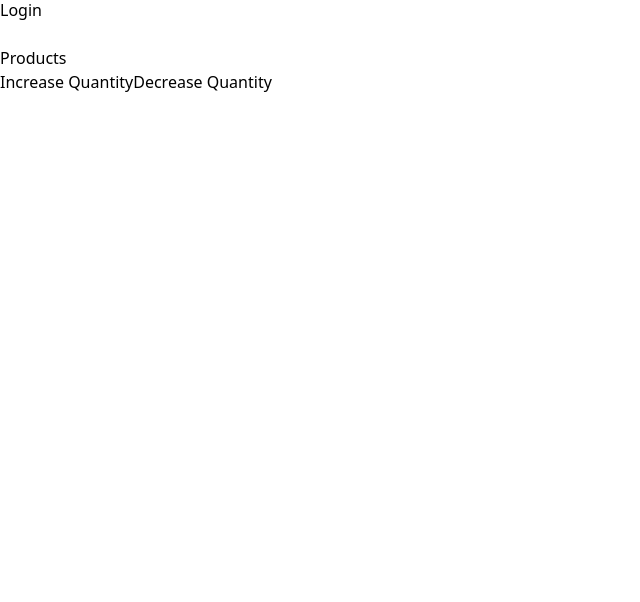
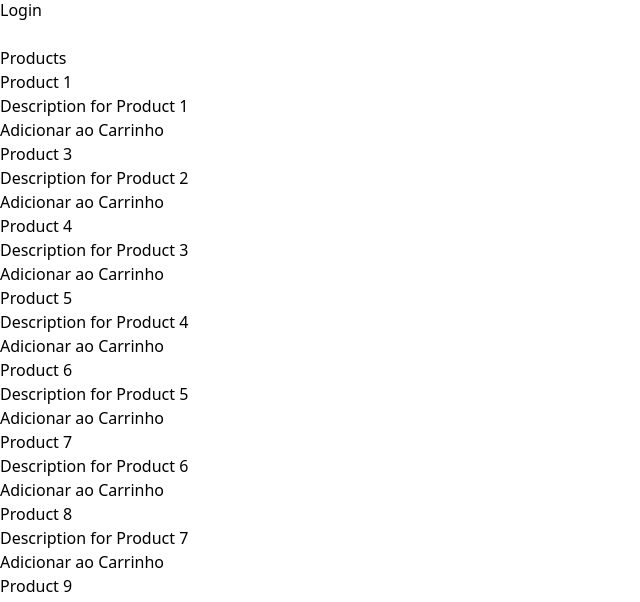
Before and after one commit to thiago-dev-front/store-redux, a React (Vite) app: page / in a window 1280 px wide. Shown: the part 350-952 px from the top of the page, without its empty margins (0-640 px from the left). Before the commit the page ends 800 px from the top, so only its background shows below. Built offline with nearby package versions, Linux system fonts and the light colour scheme.

Commit message:
feat: refactor card and types

```diff
--- a/src/components/Cart/index.tsx
+++ b/src/components/Cart/index.tsx
@@ -0,0 +1,62 @@
+import { useDispatch, useSelector } from 'react-redux';
+import { increaseQuantity, decreaseQuantity, toggleCart } from '../../store/actions/cartActions';
+
+interface CartState {
+    cart: {
+        quantity: number;
+        items: CartItem[];
+        isCartOpen: boolean;
+    }
+}
+
+interface CartItem {
+    id: number;
+    name: string;
+    description: string;
+    price: number;
+}
+
+const Cart = () => {
+    const dispatch = useDispatch();
+    const isCartOpen = useSelector((state: CartState) => state.cart.isCartOpen);
+    const totalItems = useSelector((state: CartState) => state.cart.quantity);
+    const cartItems = useSelector((state: CartState) => state.cart.items);
+
+
+    const handleIncreaseQuantity = () => {
+        dispatch(increaseQuantity());
+    };
+
+    const handleDecreaseQuantity = () => {
+        dispatch(decreaseQuantity());
+    };
+
+    const handleCloseCart = () => {
+        dispatch(toggleCart());
+    };
+
+    return (
+        <div className={`absolute top-0 right-0 bg-white h-screen max-w-80 min-w-96 shadow ${isCartOpen ? 'block' : 'hidden'}`}>
+            <h1>Carrinho</h1>
+            <div>Total Items: {totalItems}</div>
+
+
+            <div>
+                <h1>Cart</h1>
+                <ul>
+                    {cartItems.map((item, index) => (
+                        <li key={index}>
+                            <div>{item.name}</div>
+                            <div>{item.description}</div>
+                            <button onClick={handleIncreaseQuantity}>+</button>
+                            <button onClick={handleDecreaseQuantity}>-</button>
+                        </li>
+                    ))}
+                </ul>
+                <button onClick={handleCloseCart}>Fechar Carrinho</button>
+            </div>
+        </div>
+    );
+};
+
+export default Cart;
--- a/src/components/Header/index.tsx
+++ b/src/components/Header/index.tsx
@@ -3,8 +3,6 @@ import { ChangeEvent, useEffect, useState } from 'react'
 import api from '../../services/api'
 import { User } from '../../models/users';
 import { useSelector } from 'react-redux';
-
-
 
 export default function Header() {
     const [searchTerm, setSearchTerm] = useState<string>('');
@@ -66,7 +64,7 @@ export default function Header() {
                                 <nav>
                                     {
                                         totalItems && totalItems > 0 ?
-                                        <div className='text-white'>{totalItems}</div> : null
+                                            <div className='text-white'>{totalItems}</div> : null
                                     }
 
                                 </nav>
--- a/src/components/Products/index.tsx
+++ b/src/components/Products/index.tsx
@@ -1,22 +1,62 @@
-import { useDispatch } from 'react-redux';
-import { increaseQuantity, decreaseQuantity } from '../../store/actions/cartActions';
+import { useDispatch, useSelector } from 'react-redux';
+import { addToCart, toggleCart } from '../../store/actions/cartActions';
+import Cart from '../Cart';
+
+interface CartState {
+  cart: {
+    isCartOpen: boolean;
+  };
+}
+
+interface CartItem {
+  id: number;
+  name: string;
+  description: string;
+  price: number;
+}
+
 
 const Products = () => {
   const dispatch = useDispatch();
+  const isCartOpen = useSelector((state: CartState) => state.cart.isCartOpen);
 
-  const handleIncreaseQuantity = () => {
-    dispatch(increaseQuantity());
+
+  const simulatedProducts = [
+    { id: 1, name: 'Product 1', description: 'Description for Product 1', price: 100 },
+    { id: 2, name: 'Product 3', description: 'Description for Product 2', price: 200 },
+    { id: 3, name: 'Product 4', description: 'Description for Product 3', price: 300 },
+    { id: 4, name: 'Product 5', description: 'Description for Product 4', price: 400 },
+    { id: 5, name: 'Product 6', description: 'Description for Product 5', price: 500 },
+    { id: 6, name: 'Product 7', description: 'Description for Product 6', price: 600 },
+    { id: 7, name: 'Product 8', description: 'Description for Product 7', price: 700 },
+    { id: 8, name: 'Product 9', description: 'Description for Product 8', price: 800 },
+    { id: 9, name: 'Product 10', description: 'Description for Product 9', price: 900 },
+    { id: 10, name: 'Product 11', description: 'Description for Product 10', price: 1000 },
+    { id: 11, name: 'Product 12', description: 'Description for Product 11', price: 1100 },
+    { id: 12, name: 'Product 13', description: 'Description for Product 12', price: 1200 },
+  ];
+
+  const handleAddToCart = (product: CartItem) => {
+    dispatch(addToCart(product));
+    dispatch(toggleCart());
   };
 
-  const handleDecreaseQuantity = () => {
-    dispatch(decreaseQuantity());
-  };
+
 
   return (
     <div>
       <h1>Products</h1>
-      <button onClick={handleIncreaseQuantity}>Increase Quantity</button>
-      <button onClick={handleDecreaseQuantity}>Decrease Quantity</button>
+      <ul>
+        {simulatedProducts.map((product) => (
+          <li key={product.id}>
+            <div>{product.name}</div>
+            <div>{product.description}</div>
+            <button onClick={() => handleAddToCart(product)}>Adicionar ao Carrinho</button>
+          </li>
+        ))}
+      </ul>
+      {/* Renderizar o componente Cart se isCartOpen for verdadeiro */}
+      {isCartOpen && <Cart />}
     </div>
   );
 };
--- /dev/null
+++ b/src/store/actions/cartActionTypes.tsx
@@ -0,0 +1,29 @@
+interface CartItem {
+    id: number;
+    name: string;
+    description: string;
+    price: number;
+}
+
+export interface AddToCartAction {
+    type: 'ADD_TO_CART';
+    payload: CartItem;
+}
+
+export interface IncreaseQuantityAction {
+    type: 'INCREASE_QUANTITY';
+}
+
+export interface DecreaseQuantityAction {
+    type: 'DECREASE_QUANTITY';
+}
+
+export interface ClearCartAction {
+    type: 'CLEAR_CART';
+}
+
+export interface ToggleCartAction {
+    type: 'TOGGLE_CART';
+}
+
+export type CartAction = AddToCartAction | IncreaseQuantityAction | DecreaseQuantityAction | ClearCartAction | ToggleCartAction;
--- a/src/store/actions/cartActions.tsx
+++ b/src/store/actions/cartActions.tsx
@@ -1,3 +1,11 @@
+
+interface CartItem {
+  id: number;
+  name: string;
+  description: string;
+  price: number;
+}
+
 export const increaseQuantity = () => ({
   type: 'INCREASE_QUANTITY',
 });
@@ -5,3 +13,16 @@ export const increaseQuantity = () => ({
 export const decreaseQuantity = () => ({
   type: 'DECREASE_QUANTITY',
 });
+
+export const addToCart = (product: CartItem) => ({
+  type: 'ADD_TO_CART',
+  payload: product
+});
+
+export const clearCart = () => ({
+  type: 'CLEAR_CART'
+});
+
+export const toggleCart = () => ({
+  type: 'TOGGLE_CART',
+});
--- a/src/store/reducers/cartReducer.tsx
+++ b/src/store/reducers/cartReducer.tsx
@@ -1,17 +1,50 @@
+
+import { CartAction } from "../actions/cartActionTypes"
+
+
 interface CartState {
   quantity: number;
+  items: CartItem[];
+  isCartOpen: boolean;
+}
+
+interface CartItem {
+  id: number;
+  name: string;
+  description: string;
+  price: number;
 }
 
 const initialState: CartState = {
   quantity: 0,
+  items: [],
+  isCartOpen: false,
 };
 
-const cartReducer = (state = initialState, action: { type: string }) => {
+const cartReducer = (state: CartState = initialState, action: CartAction) => {
   switch (action.type) {
     case 'INCREASE_QUANTITY':
       return { ...state, quantity: state.quantity + 1 };
     case 'DECREASE_QUANTITY':
       return { ...state, quantity: Math.max(state.quantity - 1, 0) };
+    case 'ADD_TO_CART':
+      return {
+        ...state,
+        items: [...state.items, action.payload]
+      };
+    case 'TOGGLE_CART':
+      return {
+        ...state,
+        isCartOpen: !state.isCartOpen,
+      };
+
+    case 'CLEAR_CART':
+      return {
+        ...state,
+        quantity: 0,
+        items: []
+      };
+
     default:
       return state;
   }
```
